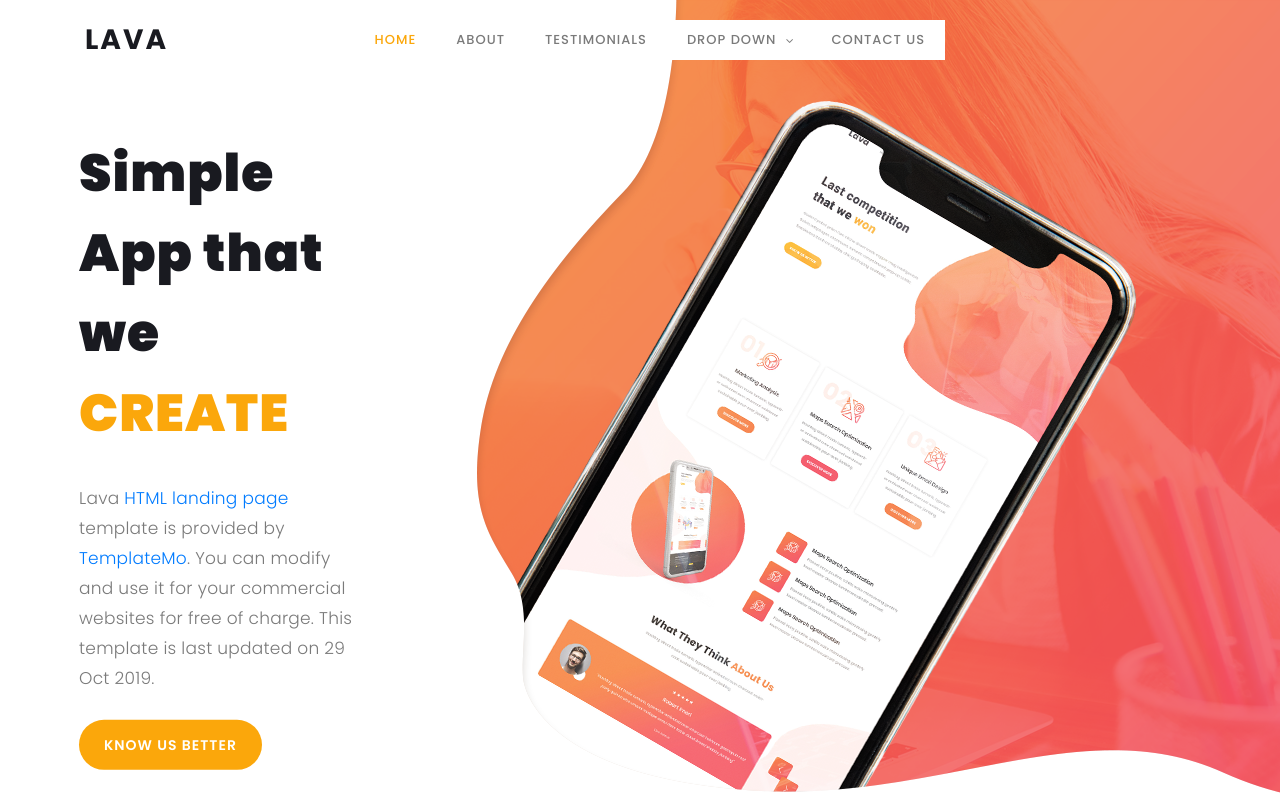
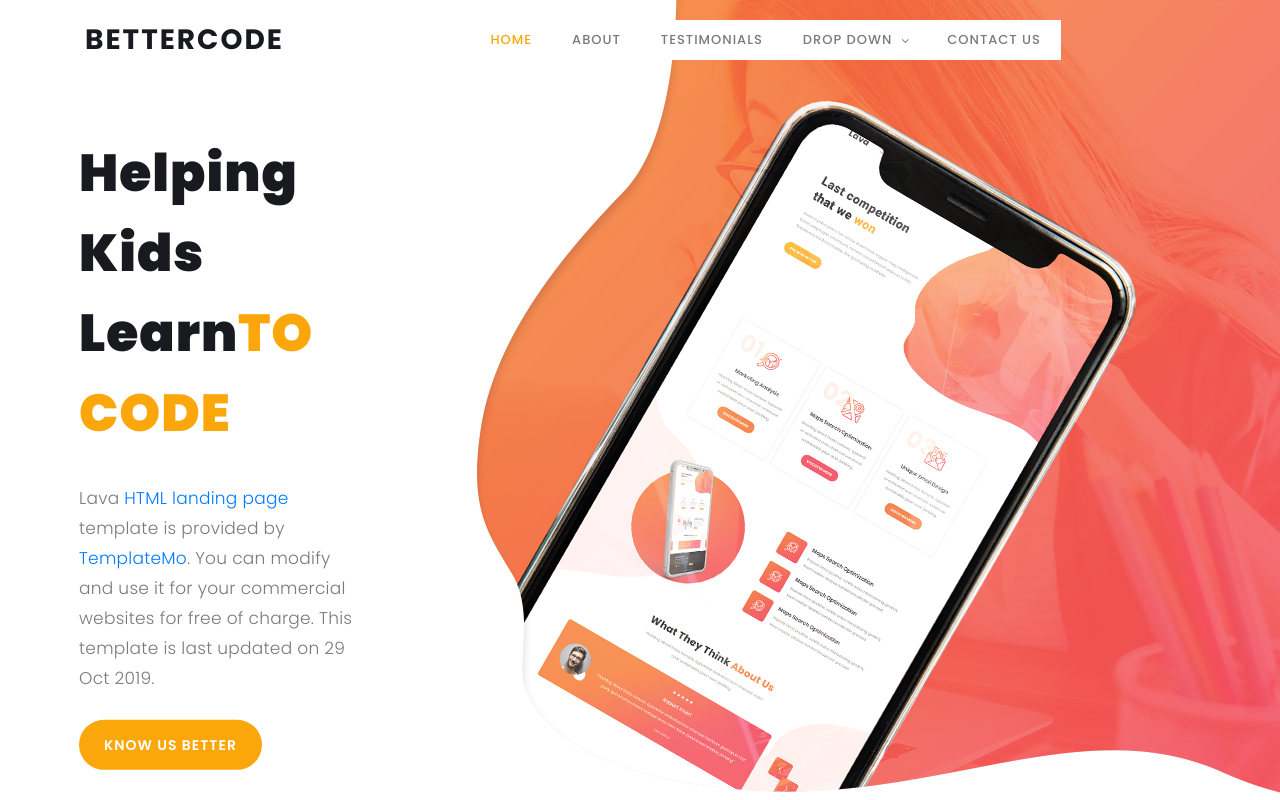
Before and after one commit to BetterCodeClass/BetterCodeClass.github.io, a plain HTML site: page index.html in a window 1280 px wide. Shown: the top 800 px of the page. Drawn offline with Linux system fonts and the light colour scheme.

Commit message:
Update Website

```diff
--- a/index.html
+++ b/index.html
@@ -9,7 +9,7 @@
     <meta name="author" content="TemplateMo">
     <link href="https://fonts.googleapis.com/css?family=Poppins:100,200,300,400,500,600,700,800,900&display=swap" rel="stylesheet">
 
-    <title>Lava Landing Page HTML Template</title>
+    <title>BetterCode</title>
 <!--
 
 Lava Landing Page
@@ -50,7 +50,7 @@ https://templatemo.com/tm-540-lava-landing-page
                     <nav class="main-nav">
                         <!-- ***** Logo Start ***** -->
                         <a href="index.html" class="logo">
-                            Lava
+                            BetterCode
                         </a>
                         <!-- ***** Logo End ***** -->
                         <!-- ***** Menu Start ***** -->
@@ -91,7 +91,7 @@ https://templatemo.com/tm-540-lava-landing-page
                 <div class="row">
                     <div class="left-text col-lg-6 col-md-12 col-sm-12 col-xs-12"
                         data-scroll-reveal="enter left move 30px over 0.6s after 0.4s">
-                        <h1>Simple App that we <em>CREATE</em></h1>
+                        <h1>Helping Kids Learn<em>TO CODE</em></h1>
                         <p>Lava <a href="#">HTML landing page</a> template is provided by <a href="#">TemplateMo</a>.
                            You can modify and use it for your commercial websites for free of charge. This template is last updated on 29 Oct 2019.</p>
                         <a href="#about" class="main-button-slider">KNOW US BETTER</a>
```
